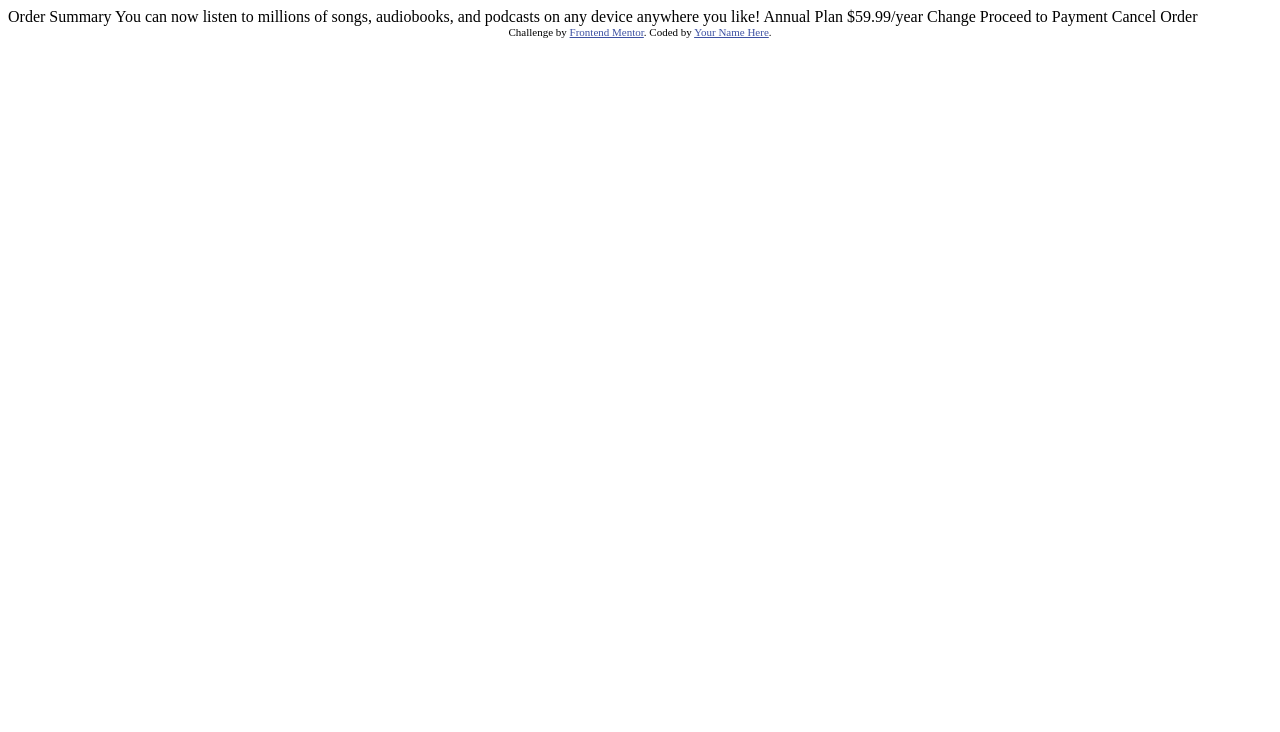
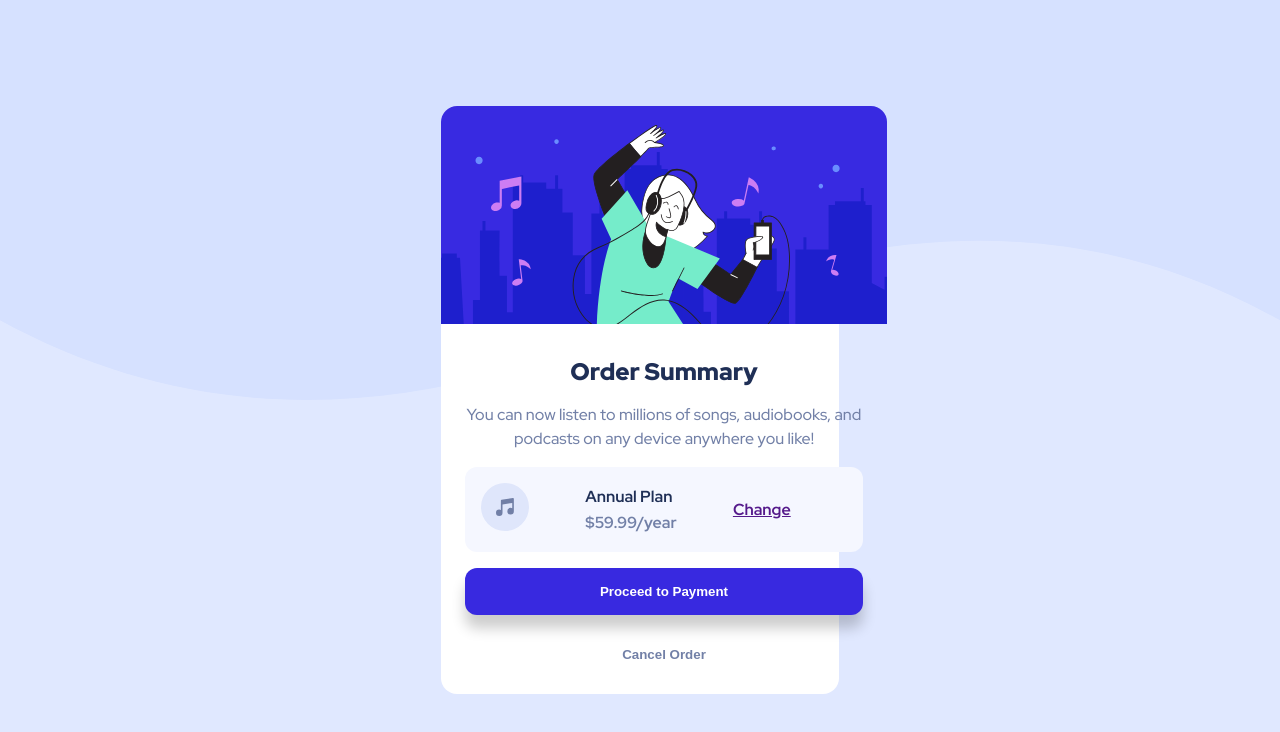
Before and after one commit to abraund/Challenges, a plain HTML site: page frontend-mentor/order-summary-component-main/index.html in a window 1280 px wide. Drawn offline with Linux system fonts and the light colour scheme.

Commit message:
Solving challenge.

```diff
--- a/frontend-mentor/order-summary-component-main/index.html
+++ b/frontend-mentor/order-summary-component-main/index.html
@@ -5,33 +5,29 @@
   <meta name="viewport" content="width=device-width, initial-scale=1.0"> <!-- displays site properly based on user's device -->
 
   <link rel="icon" type="image/png" sizes="32x32" href="./images/favicon-32x32.png">
-
+  <link rel="stylesheet" href="styles.css">
+  <link rel="preconnect" href="https://fonts.googleapis.com">
+  <link rel="preconnect" href="https://fonts.gstatic.com" crossorigin>
+  <link href="https://fonts.googleapis.com/css2?family=Red+Hat+Display:wght@500;700;900&display=swap" rel="stylesheet">
   <title>Frontend Mentor | Order summary card</title>
-
-  <!-- Feel free to remove these styles or customise in your own stylesheet 👍 -->
-  <style>
-    .attribution { font-size: 11px; text-align: center; }
-    .attribution a { color: hsl(228, 45%, 44%); }
-  </style>
 </head>
 <body>
 
-  Order Summary
+  <section class="card">
+    <!-- <img class="card__before" src="./images/illustration-hero.svg" alt=""> -->
+    <h3 class="card__title">Order Summary</h3>
+    <p class="card__blurb">
+      You can now listen to millions of songs, audiobooks, and podcasts on any
+      device anywhere you like!
+    </p>
+    <div class="card__order">
+      <div class="card__plan">Annual Plan</div>
+      <div class="card__price">$59.99/year</div>
+      <a href="" class="card__change">Change</a>
+    </div>
+    <button class="card__pay">Proceed to Payment</button>
+    <button class="card__cancel">Cancel Order</button>
+  </section>
 
-  You can now listen to millions of songs, audiobooks, and podcasts on any
-  device anywhere you like!
-
-  Annual Plan
-  $59.99/year
-
-  Change
-
-  Proceed to Payment
-  Cancel Order
-
-  <div class="attribution">
-    Challenge by <a href="https://www.frontendmentor.io?ref=challenge" target="_blank">Frontend Mentor</a>.
-    Coded by <a href="#">Your Name Here</a>.
-  </div>
 </body>
 </html>
--- /dev/null
+++ b/frontend-mentor/order-summary-component-main/styles.css
@@ -0,0 +1,120 @@
+*,
+*::before,
+*::after
+{
+    margin: 0;
+    padding: 0;
+    border: 0;
+    background: none;
+}
+
+body {
+    display: grid;
+    place-items: center;
+    background: url(./images/pattern-background-desktop.svg) no-repeat hsl(225, 100%, 94%);
+    background-size: 100% 50%;
+    background-position: top;
+    font-family: 'Red Hat Display', sans-serif;
+    font-weight: 500;
+    height: 100vh;
+}
+
+.card {
+    display: grid;
+    gap: 1rem;
+    max-width: 350px;
+    background: white;
+    border-radius: 1rem;
+    padding: 1rem 1.5rem;
+}
+
+.card::before {
+    content: '\A';
+    background: url(./images/illustration-hero.svg);
+    display: inline-block;
+    width: calc(100% + 1.5rem + 1.5rem);
+    aspect-ratio: 450 / 220;
+    position: relative;
+    top: -1rem;
+    left: -1.5rem;
+    border-radius: 1rem 1rem 0 0;
+}
+
+.card__title {
+    color: hsl(223, 47%, 23%);
+    font-size: 1.5rem;
+    font-weight: 900;
+    text-align: center;
+}
+
+.card__blurb {
+    color: hsl(224, 23%, 55%);
+    text-align: center;
+    line-height: 1.5rem;
+}
+
+.card__order {
+    display: grid;
+    grid-template-areas:
+    "icon plan change"
+    "icon price change";
+    align-items: center;
+    background: hsl(225, 100%, 98%);
+    border-radius: 0.75rem;
+    padding: 1rem;
+}
+
+.card__order::before {
+    content: url(./images/icon-music.svg);
+    grid-area: icon;
+}
+
+.card__plan {
+    grid-area: plan;
+    color: hsl(223, 47%, 23%);
+    font-weight: 700;
+}
+
+.card__price{
+    grid-area: price;
+    color: hsl(224, 23%, 55%);
+    font-weight: 700;
+}
+
+.card__change {
+    grid-area: change;
+    font-weight: 700;
+}
+
+.card__change:hover {
+    text-decoration: none;
+}
+
+.card__pay {
+    display: block;
+    width: 100%;
+    color: white;
+    background: hsl(245, 75%, 52%);
+    font-weight: 700;
+    padding: 1rem;
+    border-radius: 0.75rem;
+    box-shadow:  0px 1em 1em rgb(0 0 0 / 0.2);
+}
+
+.card__pay:hover {
+    cursor: pointer;
+    background: #766cf1;
+}
+
+.card__cancel {
+    display: block;
+    margin: 0 auto;
+    color: hsl(224, 23%, 55%);
+    font-weight: 700;
+    padding: 1rem;
+}
+
+.card__cancel:hover {
+    cursor: pointer;
+    color: black;
+}
```
